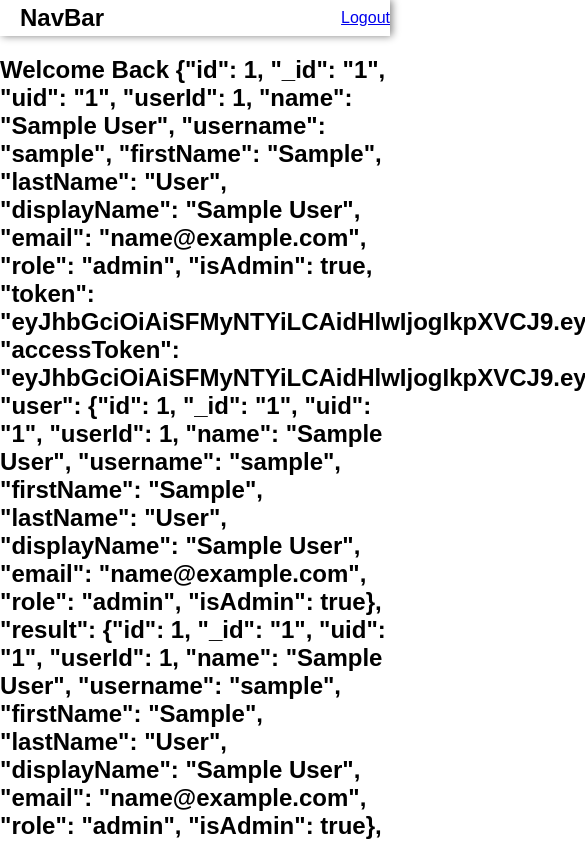
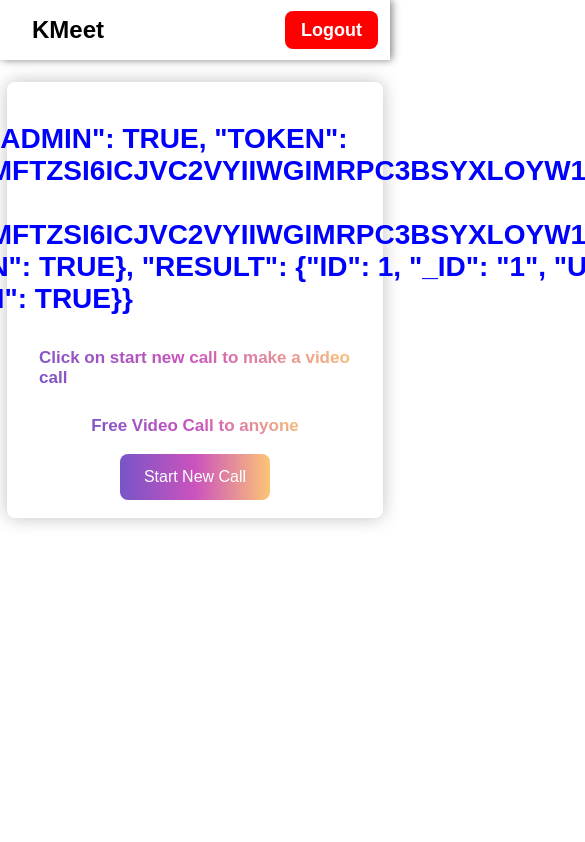
Before and after one commit to kunal-umap/mearn-meet-app, a React (Create React App) app: page / in a window 390 px wide. Shown: the top 842 px of the page, 585 px wide, since content can reach past the window. Built offline with nearby package versions, Linux system fonts and the light colour scheme; no server answers; sample sign-in values are in the browser's storage.

Commit message:
added responsiveness and styling

```diff
--- a/src/components/Footer.jsx
+++ b/src/components/Footer.jsx
@@ -21,6 +21,12 @@
               <button className='endBtm' onClick={props.leaveCall}>End Call</button>
             )
           }
+          {/* {
+          !props.callEnded && props.callAccepted &&
+            (
+              <button className='screenShare' onClick={props.screenShare}>{props.isPresenting?"Stop":"Present"}</button>
+            )
+          } */}
         </div>
     </div>
   );
--- a/src/components/Logout.jsx
+++ b/src/components/Logout.jsx
@@ -4,7 +4,7 @@
 export default function Logout(props) {
     return (
         <div>
-            <Link to={'/'} onClick={props.logout} >
+            <Link to={'/'} className='link' onClick={props.logout} >
                 Logout
             </Link>
         </div>
--- a/src/components/NavBar.jsx
+++ b/src/components/NavBar.jsx
@@ -12,8 +12,9 @@
     }
     return (
         <nav>
-            <h1>NavBar</h1>
+            <h1>KMeet</h1>
             <Logout logout={logout}/>
         </nav>
+
     )
 }
--- a/src/pages/Hompage.jsx
+++ b/src/pages/Hompage.jsx
@@ -17,27 +17,21 @@
         }
     },[route,navigate]);
 
-    const [url,seturl] = useState('');
 
     const newCall = () => {
         const id = shortid.generate();
         navigate(`/${id}`);
     }
-    const joinCall = () => {
-        navigate(`${url}#join`);
-    }
 
     return (
-        <>
+        <div className='homepage'>
             <NavBar/>
             <div className="hero">
-            <h2>Welcome Back {name}</h2>
-            <button onClick={newCall}>Start New Call</button>
-            <form onSubmit={joinCall}>
-                <input type="text" onChange={e =>seturl(e.target.value)}/>
-                <button type="submit">join</button>
-            </form>
+                <h2>Welcome Back <span>{name}</span></h2>
+                <p>Click on start new call to make a video call</p>
+                <p>Free Video Call to anyone</p>
+                <button onClick={newCall}>Start New Call</button>
             </div>
-        </>
+        </div>
     )
 }
--- a/src/sass/_footer.scss
+++ b/src/sass/_footer.scss
@@ -2,7 +2,7 @@
     display: flex;
     background: white;
     width: 100%;
-    position: absolute;
+    position: fixed;
     justify-content: space-around;
     bottom: 0;
     left: 0;
@@ -12,8 +12,8 @@
     text-align: center;
     .callUser {
         display: flex;
+        flex-shrink: 1;
         padding: 8px;
-        // height: 75px;
         flex-direction: column;
         input {
             padding: 6px;
@@ -22,33 +22,32 @@
             border: 1px solid rgba(128, 128, 128, 0.692);
         }
         button {
+            flex-shrink: 1;
             padding: 6px;
             margin: 4px;
             border-radius: 4px;
             border: none;
             color: #fff;
-        background: linear-gradient(to right,#7855c8,#cb53bd,#fcc476);
-
-            // background: rgb(105, 105, 211);
+            background: linear-gradient(to right,#7855c8,#cb53bd,#fcc476);
             &:hover{
                 background: rgb(157, 218, 67);
             }
         }
     }
     .reciveCall{
+        flex-shrink: 1;
         display: flex;
         padding: 8px;
         // height: 75px;
         flex-direction: column;
         button {
             padding: 6px;
+            flex-shrink: 1;
             margin: 4px;
             border-radius: 4px;
             border: none;
-        background: linear-gradient(to right,#7855c8,#cb53bd,#fcc476);
-
+            background: linear-gradient(to right,#7855c8,#cb53bd,#fcc476);
             color: #fff;
-            // background: rgb(105, 105, 211);
             &:hover{
                 background: rgb(157, 218, 67);
             }
@@ -59,9 +58,9 @@
         }
     }
     .endReload{
+        flex-shrink: 1;
         display: flex;
         padding: 8px;
-        // height: 75px;
         button {
             padding: 6px;
             flex: 1;
@@ -69,9 +68,7 @@
             border-radius: 4px;
             border: none;
             color: #fff;
-        background: linear-gradient(to right,#7855c8,#cb53bd,#fcc476);
-
-            // background: rgb(105, 105, 211);
+            background: linear-gradient(to right,#7855c8,#cb53bd,#fcc476);
             &:hover{
                 background: rgb(157, 218, 67);
             }
@@ -83,4 +80,57 @@
             }
         }
     }
+    @media screen and (max-width: 549px){
+        align-items: center;
+        .callUser{
+            width: 25vw;
+        }
+        .reciveCall{
+            h4 {
+                font-size: 8px;
+            }
+        }
+        .endReload{
+
+        }
+    }
+    @media screen and (max-width: 353px){
+        justify-content: center;
+        position: relative;
+        align-items: center;
+        flex-direction: column;
+        .callUser{
+            width: 80%;
+            margin: 0px;
+            input{
+                margin: 0px;
+            }
+            button{
+                margin: 0px;
+            }
+        }
+        .reciveCall{
+            width: 80%;
+            margin: 0px;
+            h4 {
+                font-size: 8px;
+                margin: 0px;
+            }
+            button{
+                margin: 0px;
+            }
+        }
+        .endReload{
+            width: 80%;
+            button{
+                margin: 0px;
+            }
+        }
+    }
 }
+.screenShare {
+    position: fixed;
+    top: 38%;
+    left: 0px;
+    cursor: pointer;
+}
--- a/src/sass/_homepage.scss
+++ b/src/sass/_homepage.scss
@@ -0,0 +1,41 @@
+.hero {
+    display: flex;
+    width: 80%;
+    border-radius: 8px;
+    max-width: 500px;
+    flex-direction: column;
+    align-items: center;
+    justify-content: center;
+    margin: 22px auto;
+    padding: 18px 32px;
+    box-shadow: 0px 0px 18px rgba(0, 0, 0, 0.247);
+    h2 {
+        font-size: 28px;
+        span {
+            color: blue;
+            text-transform: uppercase;
+        }
+    }
+    p {
+        background: -webkit-linear-gradient(45deg ,#7855c8,#cb53bd,#fcc476);
+        -webkit-background-clip: text;
+        -webkit-text-fill-color: transparent;
+        font-size: 17px;
+        font-weight: 600;
+        margin: 10px 0px 18px 0px;
+    }
+    button {
+        width: 150px;
+        padding: 14px;
+        font-weight: 500;
+        font-size: 16px;
+        color: white;
+        background: linear-gradient(to right,#7855c8,#cb53bd,#fcc476);
+        border: none;
+        border-radius: 8px;
+        cursor: pointer;
+        &:hover {
+            transform: scale(1.1);
+        }
+    }
+}
--- a/src/sass/_login.scss
+++ b/src/sass/_login.scss
@@ -21,7 +21,6 @@
             &:focus{
                 border-bottom: solid 2px;
                 border-image: linear-gradient(to right,#7855c8,#cb53bd,#fcc476) 1;
-                // border-image: linear-gradient(to right,purple,rgb(228, 19, 200),rgb(221, 192, 27),orange) 1;
             }
         }
         .subBtn {
@@ -32,7 +31,6 @@
             font-size: 1em;
             font-weight: 500;
             background: linear-gradient(to right,#7855c8,#cb53bd,#fcc476);
-            // background: linear-gradient(to right,purple,rgb(228, 19, 200),rgb(221, 192, 27),orange);
             border-radius: 4px;
             box-shadow: 0px 0px 12px rgba(0, 0, 0, 0.363);
             margin-top: 15px;
@@ -44,4 +42,9 @@
 
         }
     }
+    @media screen and (max-width: 549px) {
+        .inputBox {
+            min-width: 40px;
+        }
+    }
 }
--- a/src/sass/_loginSignup.scss
+++ b/src/sass/_loginSignup.scss
@@ -24,8 +24,6 @@
 
     .buttonsContainer{
         background: linear-gradient(to top,#0ed0e0,#ef0afe);
-        // background: linear-gradient(to right,#7855c8,#cb53bd,#fcc476);
-        // background: linear-gradient(to right,purple,rgb(228, 19, 200),rgb(221, 192, 27),orange);
         justify-content: center;
         flex-direction: column;
         position: relative;
@@ -58,8 +56,6 @@
         }
         .circle1 {
             background: linear-gradient(to bottom,#7855c8,#cb53bd,#fcc476);
-            // background: linear-gradient(to bottom,#754eaf,#c653ba,#e0849c,#fcc476);
-            // background: linear-gradient(to bottom,purple,rgb(228, 19, 200),rgb(221, 192, 27),orange);
             top: -12vh;
             left: -17vh;
             height: 70vh;
@@ -90,4 +86,29 @@
             z-index: 3;
         }
     }
+    @media screen and (max-width: 549px) {
+        flex-direction: column-reverse;
+        margin-top: 10px;
+        min-width: none;
+        height: auto;
+        min-height: auto;
+        max-height: max-content;
+        min-width: 10px;
+        max-width: 400px;
+        width: 98vw;
+        .buttonsContainer {
+            flex-direction: row;
+            height: 60px;
+            min-height: 50px;
+            justify-content: baseline;
+            .linkBtn {
+                border-top-left-radius: 8px;
+                border-bottom-right-radius: 0px;
+                margin: 6px;
+                // height: 50px;
+                bottom: 0;
+                margin-bottom: 0;
+            }
+        }
+    }
 }
--- a/src/sass/_navbar.scss
+++ b/src/sass/_navbar.scss
@@ -1,10 +1,23 @@
 nav{
     display: flex;
     margin: 0px;
+    padding: 12px;
     align-items: center;
     justify-content: space-between;
     h1,h2{
         margin: 4px 20px;
     }
     box-shadow: 2px 0px 8px grey;
+    .link {
+        text-decoration: none;
+        font-size: 18px;
+        font-weight: 550;
+        color: white;
+        background: red;
+        padding: 9px 16px;
+        border-radius: 8px;
+        &:hover{
+            background: black;
+        }
+    }
 }
--- a/src/sass/_videoCall.scss
+++ b/src/sass/_videoCall.scss
@@ -49,4 +49,14 @@
     .controls {
         flex: 1;
     }
+    @media screen and (max-width: 350px) {
+        .videoContainer {
+            flex-direction: column;
+            .vdoItem {
+                video{
+                    width: 78vw;
+                }
+            }
+        }
+    }
 }
```
Also changed, not shown: src/pages/VideoCall.jsx (+11 -0 lines).
